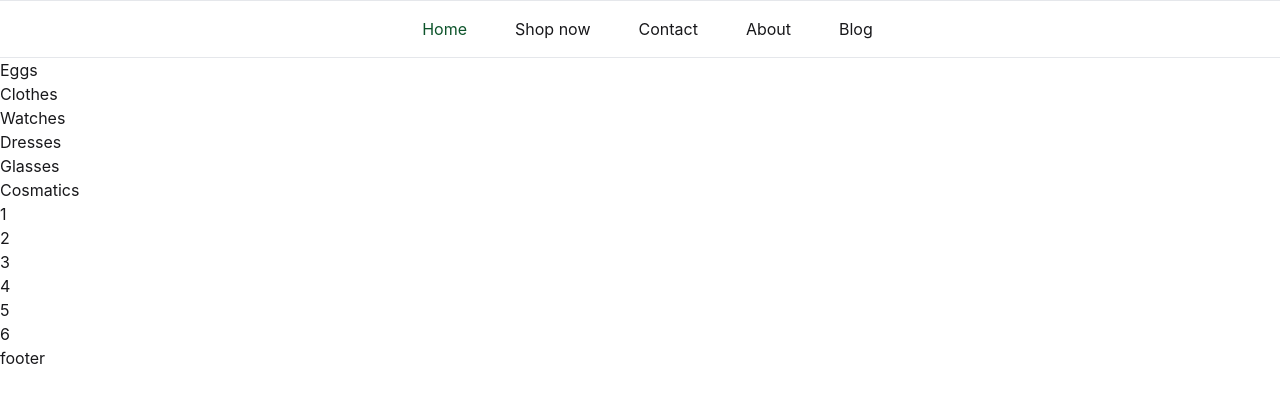
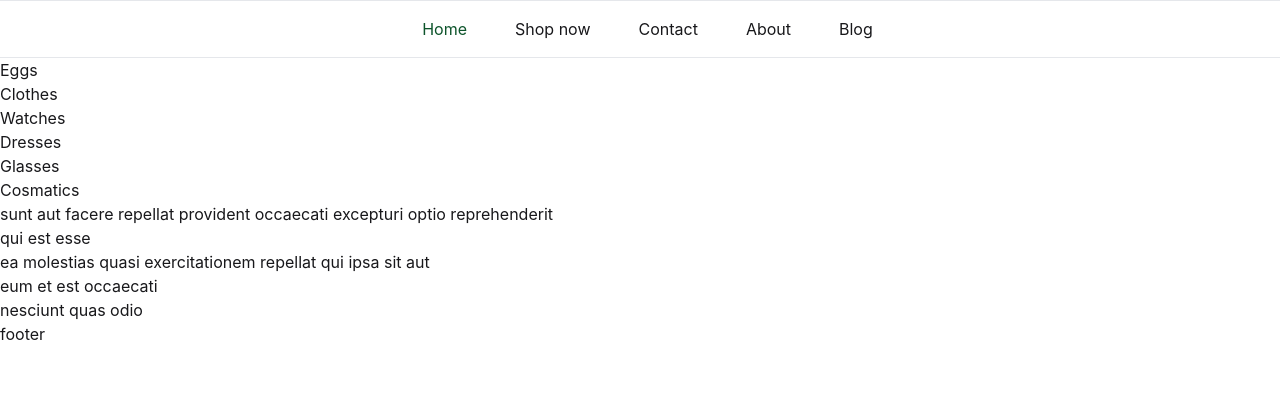
Before and after one commit to emon-codes/Web-, a React app: page / in a window 1280 px wide. Shown: the top 402 px of the page. Built offline with nearby package versions, Linux system fonts and the light colour scheme; the HTML template or start-up script is replaced by a standard one.

Commit message:
post json update

```diff
--- a/public/post.json
+++ b/public/post.json
@@ -1,44 +1,34 @@
 [
   {
+    "userId": 1,
     "id": 1,
-    "name": "Eggs",
-    "items": 154,
-    "discount": 0,
-    "image": "https://maraviyainfotech.com/projects/grabit-tailwind/grabit-tailwind/assets/img/category/c-1.png"
+    "title": "sunt aut facere repellat provident occaecati excepturi optio reprehenderit",
+    "body": "quia et suscipit\nsuscipit recusandae consequuntur expedita et cum\nreprehenderit molestiae ut ut quas totam\nnostrum rerum est autem sunt rem eveniet architecto"
   },
   {
+    "userId": 1,
     "id": 2,
-    "name": "Clothes",
-    "items": 320,
-    "discount": 30,
-    "image": "https://maraviyainfotech.com/projects/grabit-tailwind/grabit-tailwind/assets/img/category/c-4.png"
+    "title": "qui est esse",
+    "body": "est rerum tempore vitae\nsequi sint nihil reprehenderit dolor beatae ea dolores neque\nfugiat blanditiis voluptate porro vel nihil molestiae ut reiciendis\nqui aperiam non debitis possimus qui neque nisi nulla"
   },
   {
+    "userId": 1,
     "id": 3,
-    "name": "Watches",
-    "items": 605,
-    "discount": 0,
-    "image": "https://maraviyainfotech.com/projects/grabit-tailwind/grabit-tailwind/assets/img/product-images/54_1.jpg"
+    "title": "ea molestias quasi exercitationem repellat qui ipsa sit aut",
+    "body": "et iusto sed quo iure\nvoluptatem occaecati omnis eligendi aut ad\nvoluptatem doloribus vel accusantium quis pariatur\nmolestiae porro eius odio et labore et velit aut"
   },
   {
+    "userId": 1,
     "id": 4,
-    "name": "Dresses",
-    "items": 548,
-    "discount": 15,
-    "image": "https://maraviyainfotech.com/projects/grabit-tailwind/grabit-tailwind/assets/img/category/c-1.png"
+    "title": "eum et est occaecati",
+    "body": "ullam et saepe reiciendis voluptatem adipisci\nsit amet autem assumenda provident rerum culpa\nquis hic commodi nesciunt rem tenetur doloremque ipsam iure\nquis sunt voluptatem rerum illo velit"
   },
   {
+    "userId": 1,
     "id": 5,
-    "name": "Glasses",
-    "items": 400,
-    "discount": 10,
-    "image": "https://maraviyainfotech.com/projects/grabit-tailwind/grabit-tailwind/assets/img/category/c-4.png"
-  },
-  {
-    "id": 6,
-    "name": "Cosmatics",
-    "items": 592,
-    "discount": 0,
-    "image": "https://maraviyainfotech.com/projects/grabit-tailwind/grabit-tailwind/assets/img/product-images/54_1.jpg"
+    "title": "nesciunt quas odio",
+    "body": "repudiandae veniam quaerat sunt sed\nalias aut fugiat sit autem sed est\nvoluptatem omnis possimus esse voluptatibus quis\nest aut tenetur dolor neque"
   }
+
+
 ]
--- a/src/Components/Post.jsx
+++ b/src/Components/Post.jsx
@@ -7,7 +7,7 @@
   return (
     <div>
       {post.map((posts) => (
-        <h1> {posts.id} </h1>
+        <h1> {posts.title} </h1>
       ))}
     </div>
   );
```
